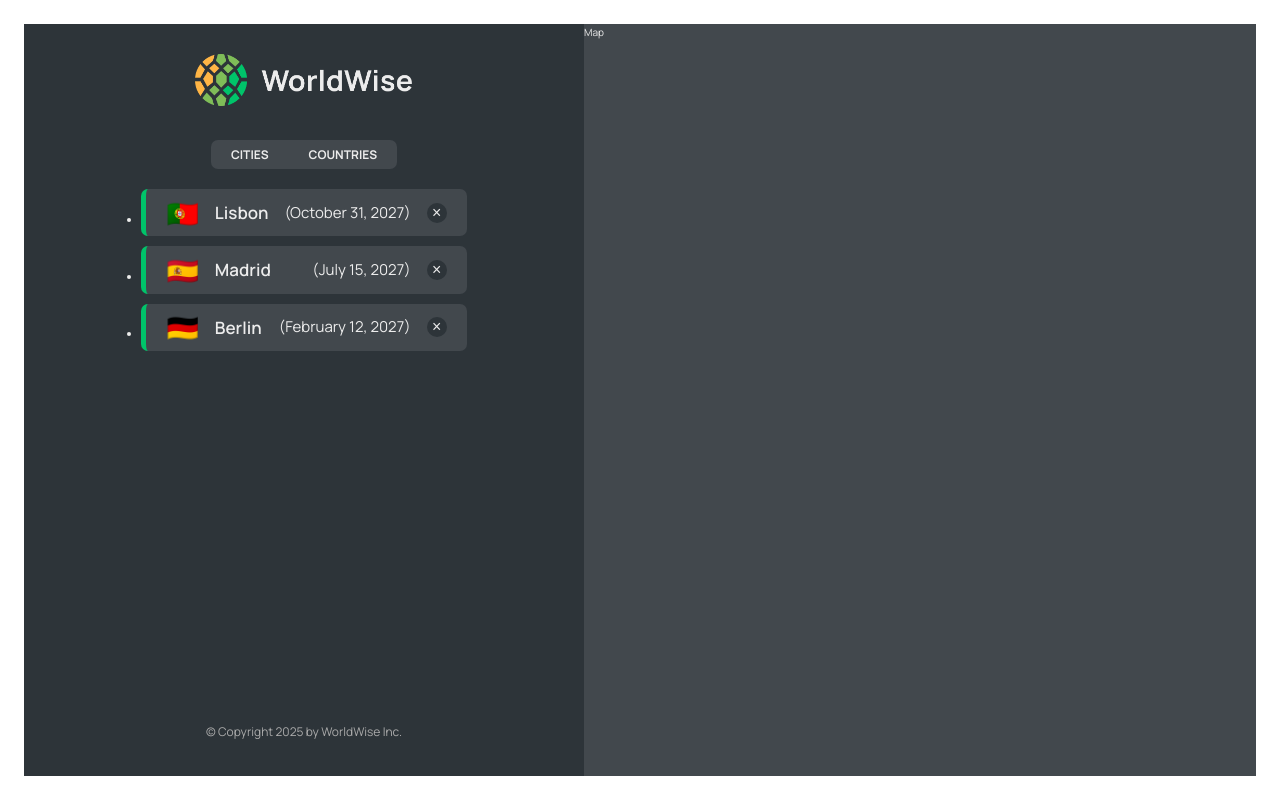
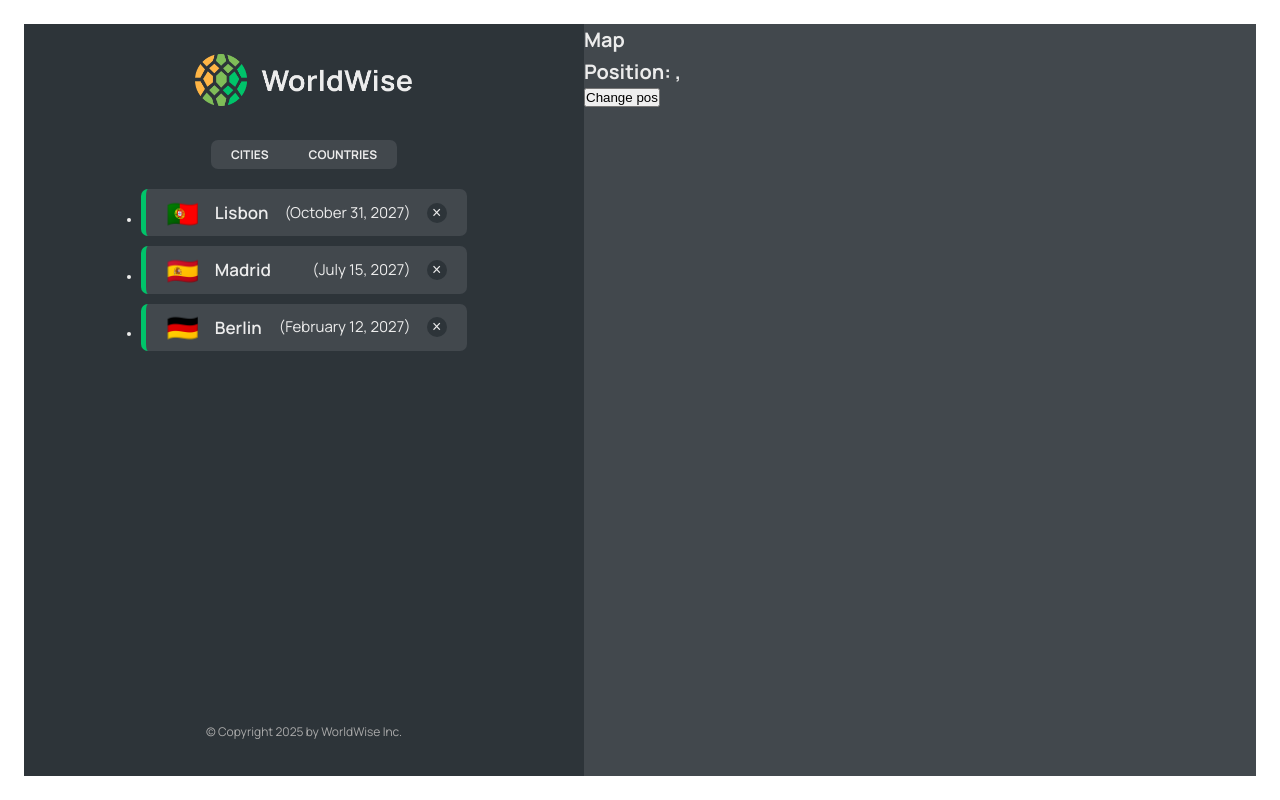
Before and after one commit to izzy2541/worldwise, a React (Vite) app: page /app in a window 1280 px wide. Built offline with nearby package versions, Linux system fonts and the light colour scheme; data requests are answered from the project's data file.

Commit message:
Reading and setting a query string

```diff
--- a/src/components/City.jsx
+++ b/src/components/City.jsx
@@ -1,8 +1,11 @@
-import { useParams } from "react-router-dom";
+// import { useParams, useSearchParams } from "react-router-dom";
 // import styles from "./City.module.css";
 
 function City() {
-  const { id } = useParams();
+  // const { id } = useParams();
+  // const [searchParams, setSearchParams] = useSearchParams();
+  // const lat = searchParams.get("lat");
+  // const lng = searchParams.get("lng");
 
   // TEMP DATA
   // const currentCity = {
@@ -14,7 +17,13 @@
 
   // const { cityName, emoji, date, notes } = currentCity;
 
-  return <h1>City {id}</h1>
+  return (
+    <>
+      {/* <h1>City {id}</h1> */}
+      <h1>City</h1>
+      {/* <p>Position: {lat}, {lng}</p> */}
+    </>
+  )
 
   // return (
   //   <div className={styles.city}>
--- a/src/components/CityItem.jsx
+++ b/src/components/CityItem.jsx
@@ -9,11 +9,11 @@
     }).format(new Date(date));
 
 function CityItem({ city }) {
-    const { cityName, emoji, date, id } = city;
+    const { cityName, emoji, date, id, position } = city;
 
     return (
     <li>
-        <Link className={styles.cityItem} to={`${id}`}>
+        <Link className={styles.cityItem} to={`${id}?lat=${position.lat}&lng=${position.lng}`}>
             <span className={styles.emoji}>{emoji}</span>
             <h3 className={styles.name}>{cityName}</h3>
             <time className={styles.date}>({formatDate(date)})</time>
--- a/src/components/Map.jsx
+++ b/src/components/Map.jsx
@@ -1,10 +1,25 @@
+import { useSearchParams } from 'react-router-dom';
 import styles from './Map.module.css';
 
 
 function Map() {
+    //returns an array that contains the current state
+    const [searchParams, setSearchParams] = useSearchParams();
+    const lat = searchParams.get("lat");
+    const lng = searchParams.get("lng");
+
     return (
         <div className={styles.mapContainer}>
-            Map
+            <h1>Map</h1>
+            <h1>
+                Position: {lat}, {lng}
+            </h1>
+            <button
+            onClick={() => {
+                setSearchParams({ lat: 23, lng: 50})
+            }}
+            >Change pos
+            </button>
         </div>
     )
 }
```
